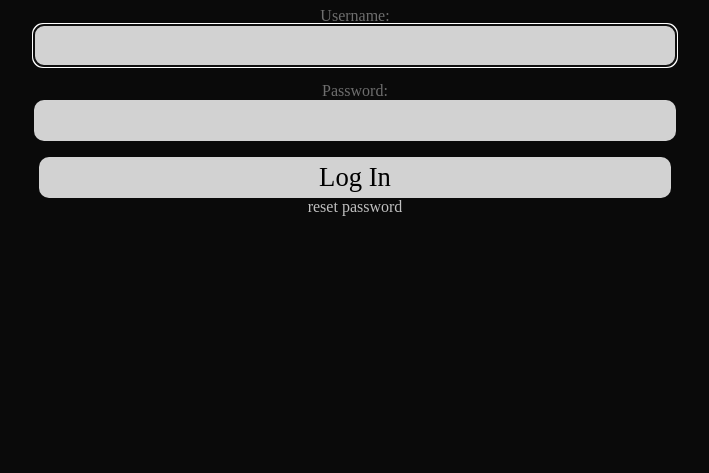
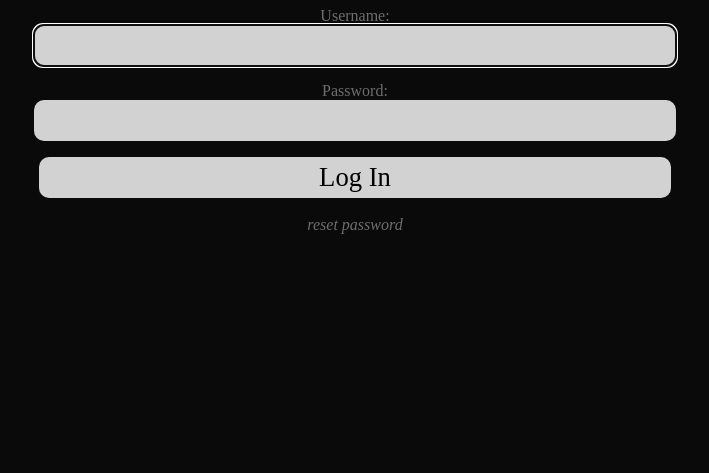
Before and after one commit to arascry/pollock_ai, a Django app: page /accounts/login/ in a window 1280 px wide. Shown: the part 183-656 px from the top of the page, without its empty margins (285-994 px from the left). Run offline with Django 3.2, Linux system fonts and the light colour scheme; some web fonts are replaced.

Commit message:
Setting up password reset emailing

```diff
--- a/main_app/static/css/style.css
+++ b/main_app/static/css/style.css
@@ -48,10 +48,11 @@ a:link, a:visited {
 main {
     flex: 1 0 auto;
 }
+/* these style various forms */
 label {
     display: block;
 }
-.auth-administrative, form {
+a.auth-administrative, form {
     color: rgb(110 110 110)
 }
 .helptext {
--- a/main_app/templates/registration/login.html
+++ b/main_app/templates/registration/login.html
@@ -7,5 +7,6 @@
     <input type="submit" value="Log In" class="btn">
     <input type="hidden" name="next" value="{{ next }}">
 </form>
-<a class="auth-administrative" href="{% url 'password_reset'%}">reset password</a>
+<br>
+<a class="auth-administrative" href="{% url 'password_reset'%}"><i>reset password</i></a>
 {% endblock %}
--- a/main_app/templates/registration/signup.html
+++ b/main_app/templates/registration/signup.html
@@ -6,7 +6,7 @@
 {% endif %}
 <form action="{% url 'signup' %}" method="post">
     {% csrf_token %}
-    {{ form.as_p}}
+    {{ form.as_p }}
     <input type="submit" value="Sign Up" class="btn">
 </form>
 {% endblock %}
```
Also changed, not shown: main_app/forms.py (+8 -0 lines), main_app/views.py (+4 -3 lines), pollock_ai/settings.py (+12 -1 lines).
